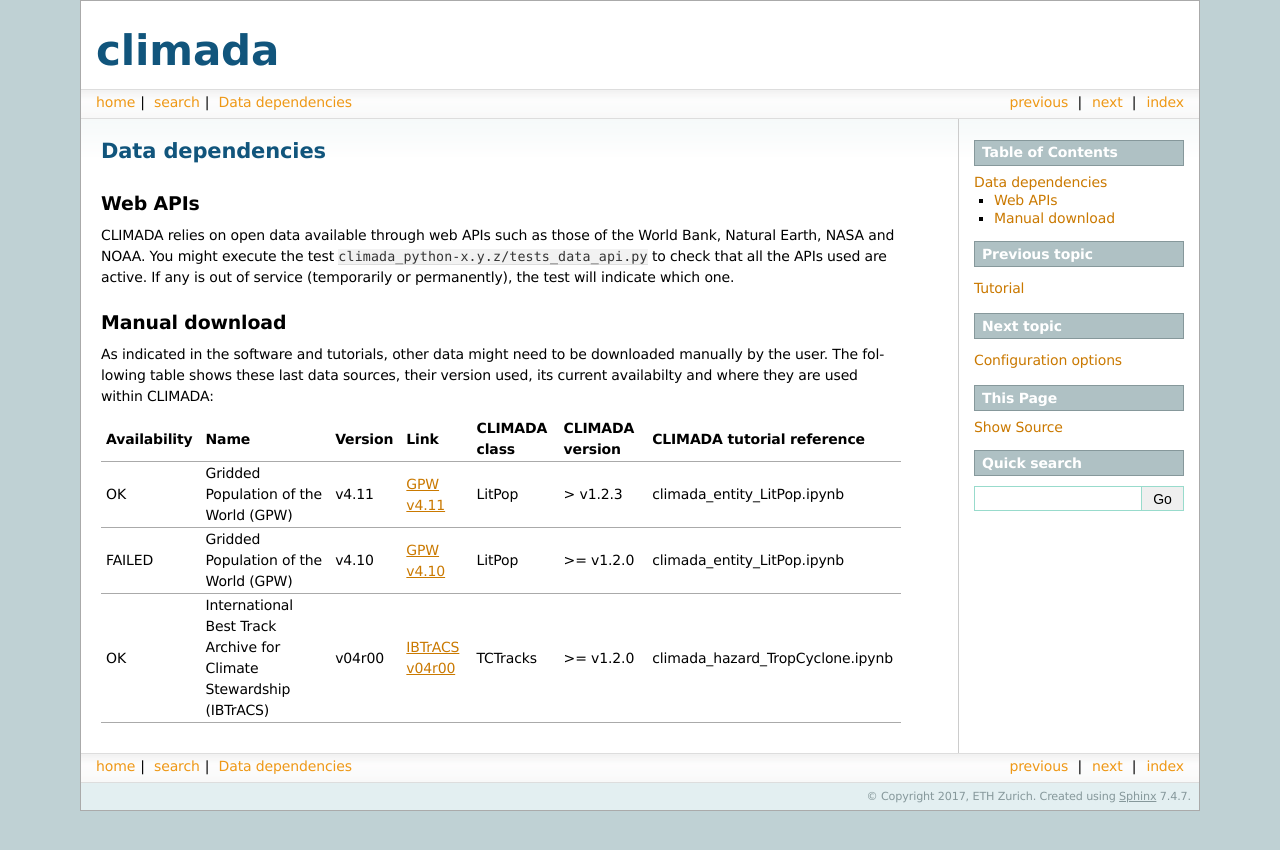
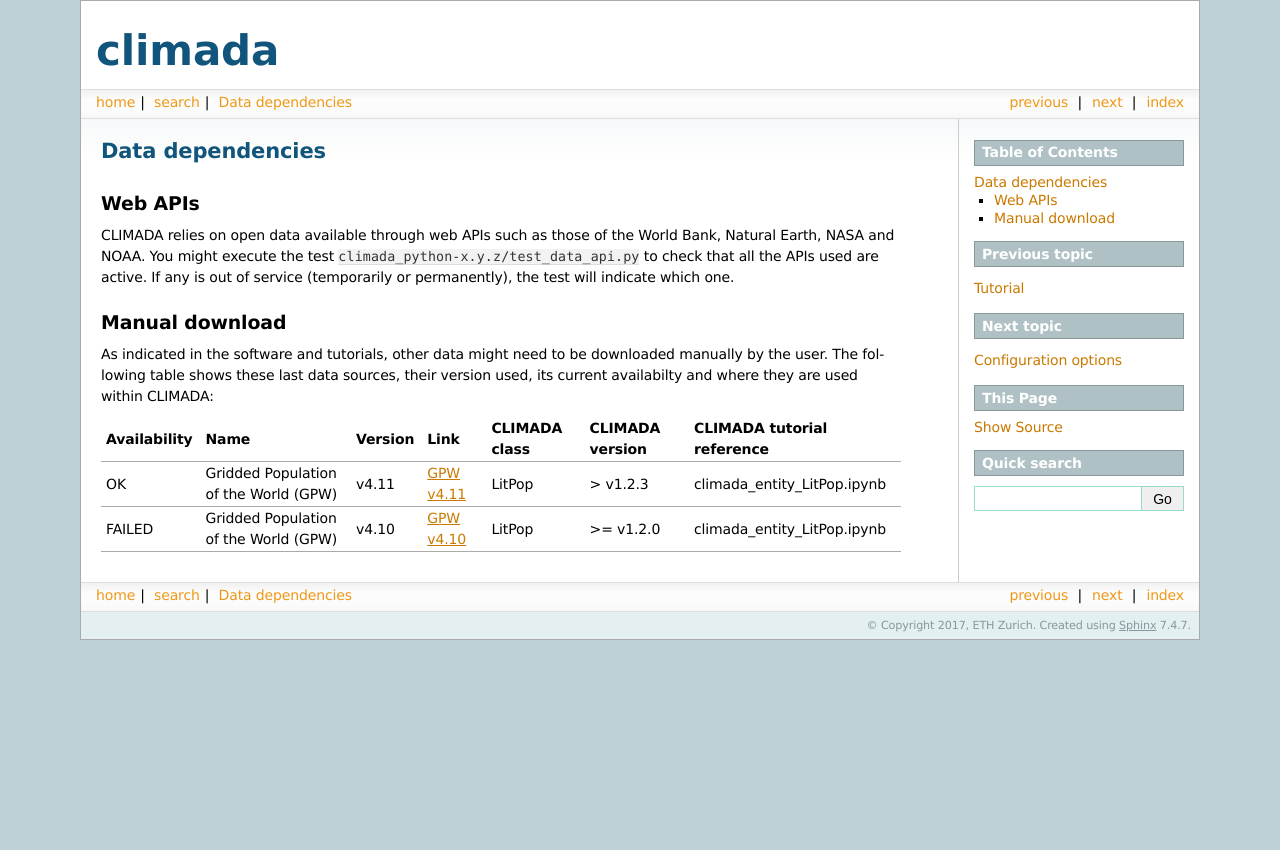
Before and after one commit to olivermarchand/climada_python, a Sphinx documentation site: the page built from doc/guide/data_dependencies.rst, in a window 1280 px wide. Shown: the top 850 px of the page. Built offline with Sphinx 7.4.7, drawn with Linux system fonts in a browser that asks for light colours; pages that are not in the unit, such as notebooks, are missing from menus.

Commit message:
ibtracs download as api

```diff
--- a/doc/guide/data_dependencies.rst
+++ b/doc/guide/data_dependencies.rst
@@ -6,7 +6,7 @@ Data dependencies
 Web APIs
 --------
 CLIMADA relies on open data available through web APIs such as those of the World Bank, Natural Earth, NASA and NOAA.
-You might execute the test ``climada_python-x.y.z/tests_data_api.py`` to check that all the APIs used are active.
+You might execute the test ``climada_python-x.y.z/test_data_api.py`` to check that all the APIs used are active.
 If any is out of service (temporarily or permanently), the test will indicate which one.
 
 Manual download
@@ -22,5 +22,3 @@ As indicated in the software and tutorials, other data might need to be download
 +--------------+--------------------------------------------------------------------+-----------+-----------------------------------------------------------------------------------------+---------------+-----------------+-----------------------------------+
 |   FAILED     | Gridded Population of the World (GPW)                              |    v4.10  |  `GPW v4.10 <http://sedac.ciesin.org/data/set/gpw-v4-population-count-rev10>`_          | LitPop        | >= v1.2.0       | climada_entity_LitPop.ipynb       |
 +--------------+--------------------------------------------------------------------+-----------+-----------------------------------------------------------------------------------------+---------------+-----------------+-----------------------------------+
-|     OK       | International Best Track Archive for Climate Stewardship (IBTrACS) |   v04r00  | `IBTrACS v04r00 <ftp://eclipse.ncdc.noaa.gov/pub/ibtracs//v04r00/provisional/netcdf/>`_ | TCTracks      | >= v1.2.0       | climada_hazard_TropCyclone.ipynb  |
-+--------------+--------------------------------------------------------------------+-----------+-----------------------------------------------------------------------------------------+---------------+-----------------+-----------------------------------+
```
